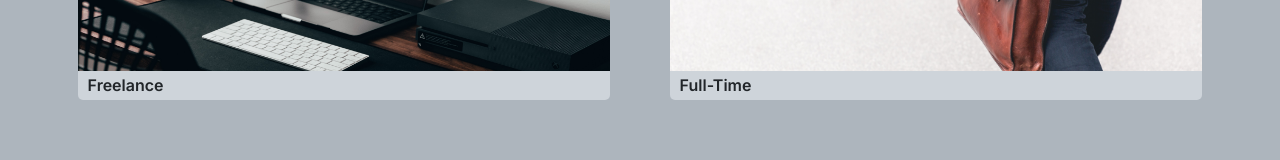
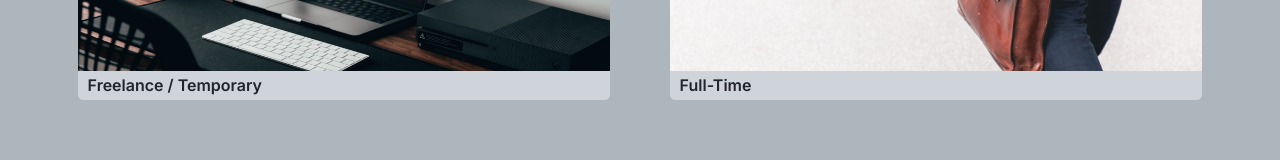
Before and after one commit to Dimterion/Posts-app, a React (Create React App) app: page / in a window 1280 px wide. Shown: the part 277-437 px from the top of the page. Built offline with nearby package versions, Linux system fonts and the light colour scheme; no server answers; the database is empty.

Commit message:
Updated the titles.

```diff
--- a/src/pages/Category.jsx
+++ b/src/pages/Category.jsx
@@ -104,11 +104,10 @@ function Category() {
       <header>
         <p className="pageHeader">
           {params.categoryName === "freelance"
-            ? "Freelance Jobs"
+            ? "Freelance / Temporary Jobs"
             : "Full-Time Jobs"}
         </p>
       </header>
-
       {loading ? (
         <Spinner />
       ) : listings && listings.length > 0 ? (
--- a/src/pages/CreateListing.jsx
+++ b/src/pages/CreateListing.jsx
@@ -17,7 +17,7 @@ function CreateListing() {
   // eslint-disable-next-line
   const [loading, setLoading] = useState(false);
   const [formData, setFormData] = useState({
-    type: "freelance",
+    type: "full-time",
     name: "",
     link: "",
     experience: 1,
@@ -178,7 +178,7 @@ function CreateListing() {
       </header>
       <main>
         <form onSubmit={onSubmit}>
-          <label className="formLabel">Freelance / Full-Time</label>
+          <label className="formLabel">Full-Time | Freelance / Temporary</label>
           <div className="formButtons">
             <button
               type="button"
@@ -200,7 +200,7 @@ function CreateListing() {
               value="freelance"
               onClick={onMutate}
             >
-              Freelance
+              Freelance / Temporary
             </button>
           </div>
           <label className="formLabel">Position</label>
@@ -302,12 +302,7 @@ function CreateListing() {
               max="5000000"
               required
             />
-            {type === "freelance" && (
-              <p className="formSalaryText">$ / Month</p>
-            )}
-            {type === "full-time" && (
-              <p className="formSalaryText">$ / Month</p>
-            )}
+            <p className="formSalaryText">$ / Month</p>
           </div>
           <label className="formLabel">Link to the application page</label>
           <input
--- a/src/pages/EditListing.jsx
+++ b/src/pages/EditListing.jsx
@@ -18,7 +18,7 @@ function EditListing() {
   const [loading, setLoading] = useState(false);
   const [listing, setListing] = useState(false);
   const [formData, setFormData] = useState({
-    type: "freelance",
+    type: "full-time",
     name: "",
     experience: 1,
     remote: false,
@@ -209,7 +209,7 @@ function EditListing() {
       </header>
       <main>
         <form onSubmit={onSubmit}>
-          <label className="formLabel">Freelance / Full-Time</label>
+          <label className="formLabel">Full-Time | Freelance / Temporary</label>
           <div className="formButtons">
             <button
               type="button"
@@ -231,7 +231,7 @@ function EditListing() {
               value="freelance"
               onClick={onMutate}
             >
-              Freelance
+              Freelance / Temporary
             </button>
           </div>
           <label className="formLabel">Position</label>
@@ -333,10 +333,7 @@ function EditListing() {
               max="5000000"
               required
             />
-            {type === "freelance" && (
-              <p className="formSalaryText">$ / Month</p>
-            )}
-            {type === "full-time" && <p className="formSalaryText">$</p>}
+            <p className="formSalaryText">$ / Month</p>
           </div>
           <label className="formLabel">Link to the application page</label>
           <input
--- a/src/pages/Explore.jsx
+++ b/src/pages/Explore.jsx
@@ -21,7 +21,7 @@ function Explore() {
               alt="freelance"
               className="exploreCategoryImg"
             />
-            <p className="exploreCategoryName">Freelance</p>
+            <p className="exploreCategoryName">Freelance / Temporary</p>
           </Link>
           <Link to="/category/full-time">
             <img
--- a/src/pages/Listing.jsx
+++ b/src/pages/Listing.jsx
@@ -78,7 +78,7 @@ function Listing() {
           <p className="listingName">{listing.name}</p>
         )}
         <p className="listingType">
-          {listing.type === "freelance" ? "Freelance" : "Full-Time"}
+          {listing.type === "freelance" ? "Freelance / Temporary" : "Full-Time"}
         </p>
         <ul className="listingDetailsList">
           <li>
--- a/src/pages/Profile.jsx
+++ b/src/pages/Profile.jsx
@@ -150,7 +150,7 @@ function Profile() {
         </div>
         <Link to="/create-listing" className="createListing">
           <img src={checkIcon} alt="home" />
-          <p>Post full-time or freelance job offers</p>
+          <p>Post full-time or freelance / temporary job offers</p>
           <img src={arrowRight} alt="arrow right" />
         </Link>
         {!loading && listings?.length > 0 && (
```
Also changed, not shown: 1 other file (tests, documents, lock files or other folders).
